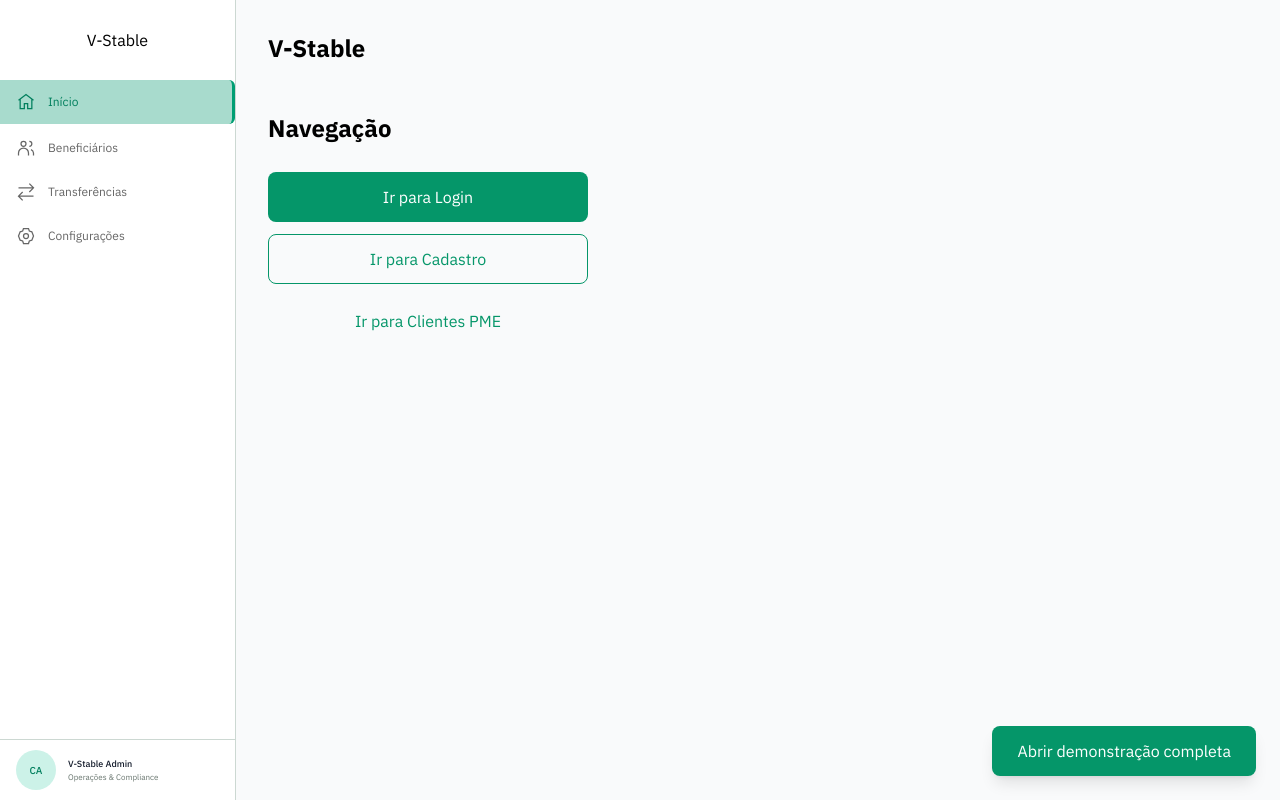
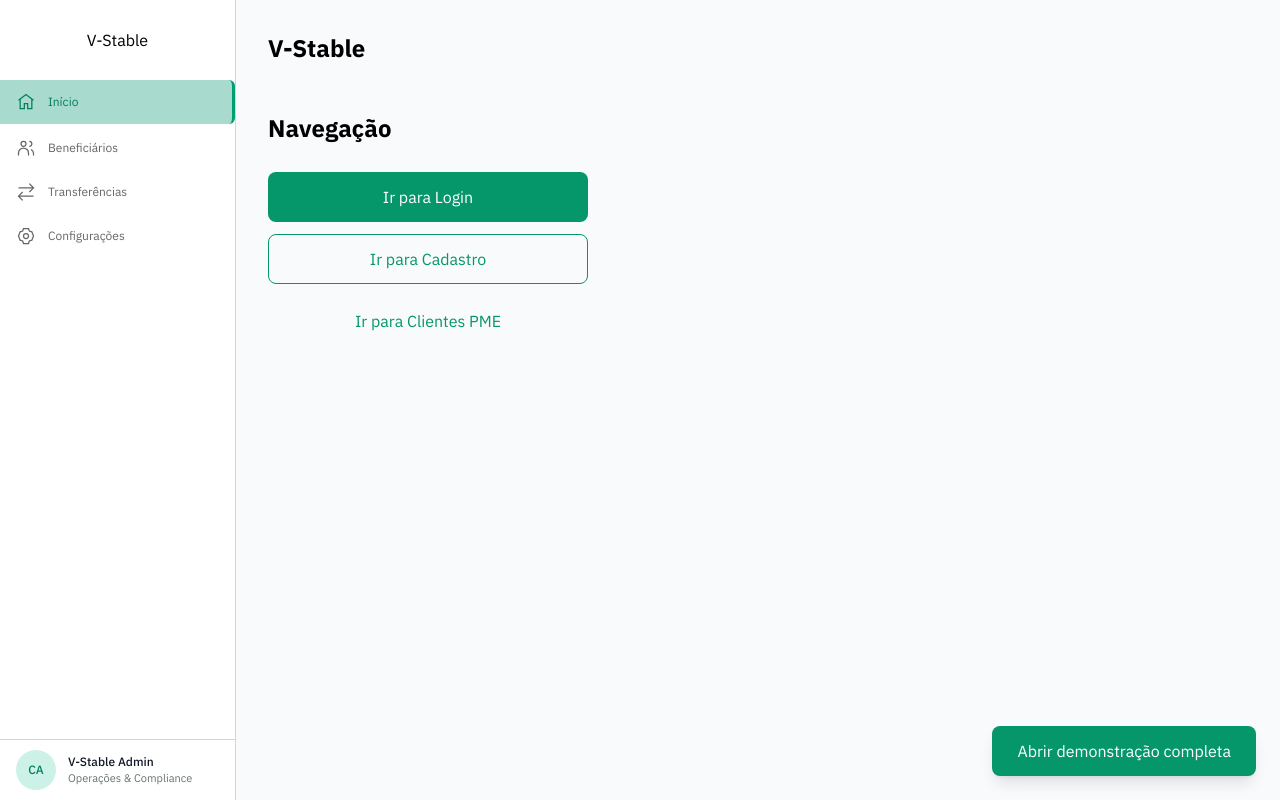
Before and after one commit to AGES-V-Stable/frontend, a React (Vite) app: page / in a window 1280 px wide. Built offline with nearby package versions, Linux system fonts and the light colour scheme; no server answers.

Commit message:
fix(39): aumenta os textos do rodape da sidebar para a escala do app

```diff
--- a/src/components/Sidebar/Sidebar.tsx
+++ b/src/components/Sidebar/Sidebar.tsx
@@ -37,15 +37,15 @@ export function Sidebar({ logo, items, activeItemId, account, className = '' }:
       <div className="flex min-h-[61px] shrink-0 items-center gap-3 border-t border-sage-200 px-4 py-2.5">
         <span
           aria-hidden="true"
-          className="flex size-10 shrink-0 items-center justify-center rounded-full bg-green-100 text-[10px] font-medium text-green-700"
+          className="flex size-10 shrink-0 items-center justify-center rounded-full bg-green-100 text-xs font-medium text-green-700"
         >
           {account.initials}
         </span>
         <div className="min-w-0">
-          <p className="truncate text-[9px] font-medium text-gray-900" title={account.name}>
+          <p className="truncate text-xs font-medium text-gray-900" title={account.name}>
             {account.name}
           </p>
-          <p className="truncate text-[8px] text-sage-600" title={account.description}>
+          <p className="truncate text-[11px] text-sage-600" title={account.description}>
             {account.description}
           </p>
         </div>
```
